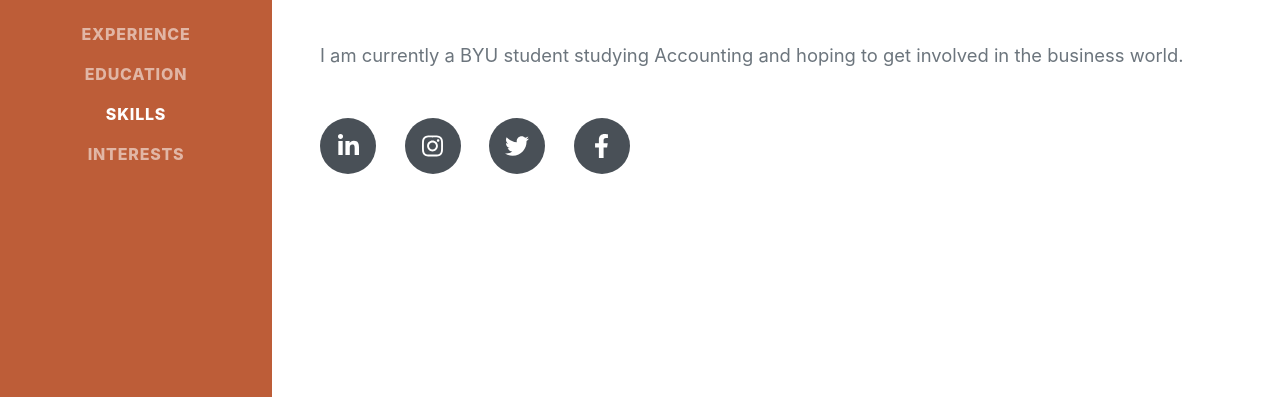
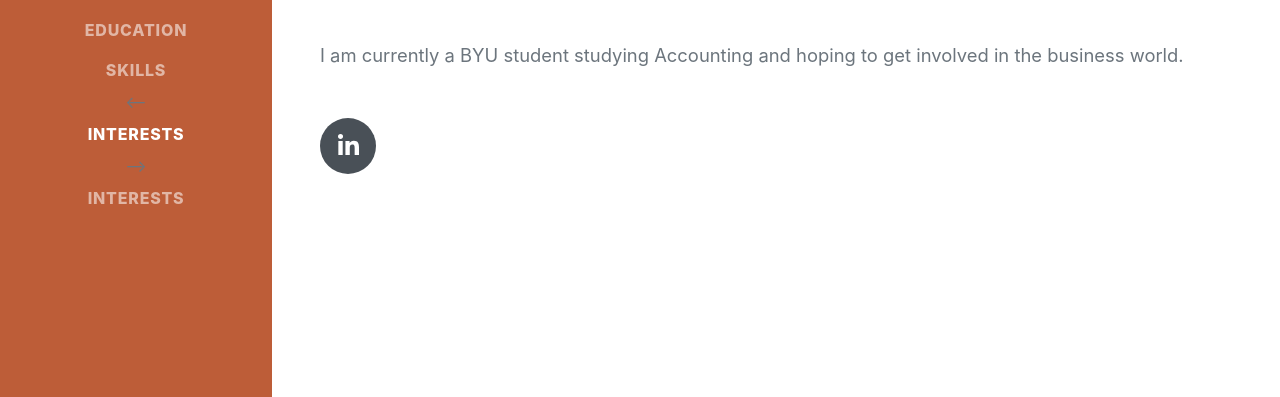
Before and after one commit to sethbennett15/201, a plain HTML site: page index.html in a window 1280 px wide. Shown: the part 400-797 px from the top of the page. Drawn offline with nearby package versions, Linux system fonts and the light colour scheme; a web font is replaced by a local one.

Commit message:
Update index.html

```diff
--- a/index.html
+++ b/index.html
@@ -31,7 +31,7 @@
                 <li class="nav-item"><a class="nav-link js-scroll-trigger" href="#experience">Experience</a></li>
                 <li class="nav-item"><a class="nav-link js-scroll-trigger" href="#education">Education</a></li>
                 <li class="nav-item"><a class="nav-link js-scroll-trigger" href="#skills">Skills</a></li>
-                <!-- <li class="nav-item"><a class="nav-link js-scroll-trigger" href="#interests">Interests</a></li> -->
+                <-- <li class="nav-item"><a class="nav-link js-scroll-trigger" href="#interests">Interests</a></li> -->
                 <li class="nav-item"><a class="nav-link js-scroll-trigger" href="#Interests">Interests</a></li>
             </ul>
         </div>
@@ -52,9 +52,7 @@
                 <p class="lead mb-5">I am currently a BYU student studying Accounting and hoping to get involved in the business world. </p>
                 <div class="social-icons">
                     <a class="social-icon" href="https://www.linkedin.com/in/seth-bennett-b47773269/"><i class="fab fa-linkedin-in"></i></a>
-                    <a class="social-icon" href="#!"><i class="fab fa-instagram"></i></a>
-                    <a class="social-icon" href="#!"><i class="fab fa-twitter"></i></a>
-                    <a class="social-icon" href="#!"><i class="fab fa-facebook-f"></i></a>
+
                 </div>
             </div>
         </section>
```
